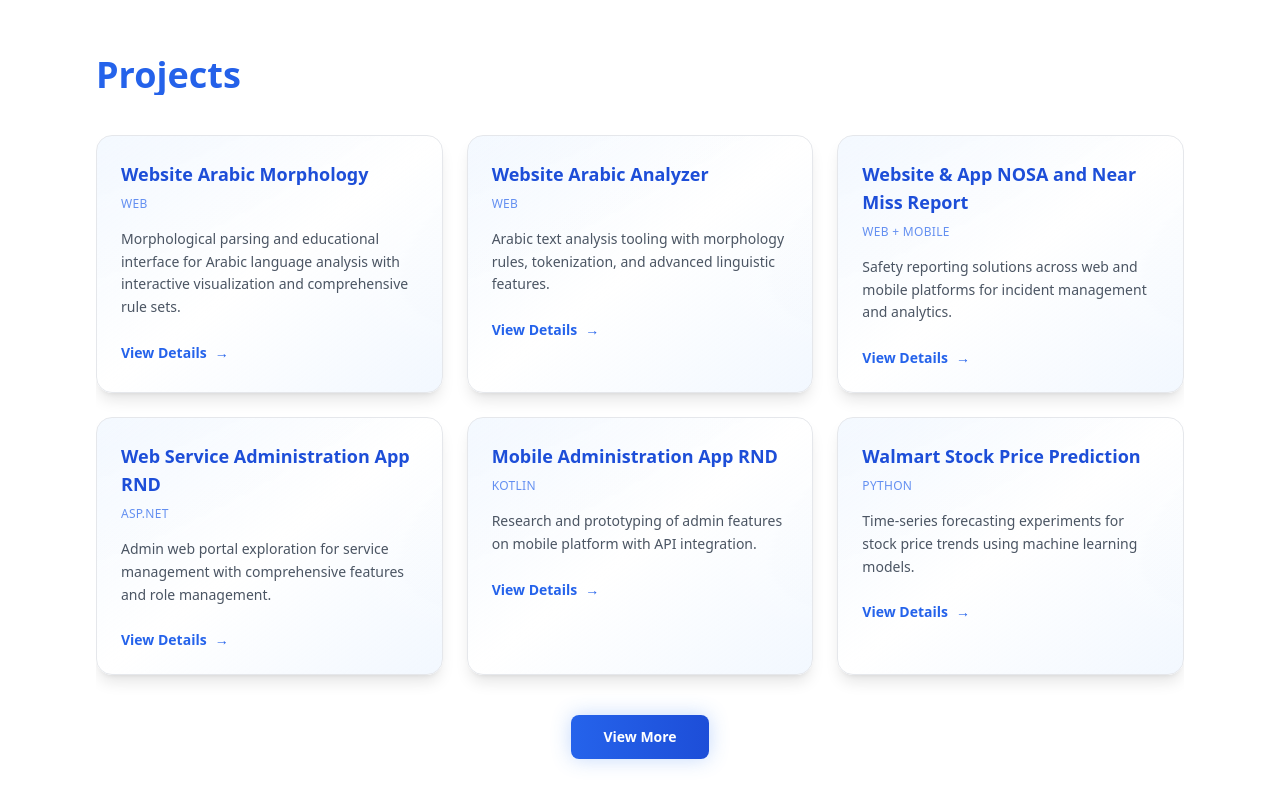
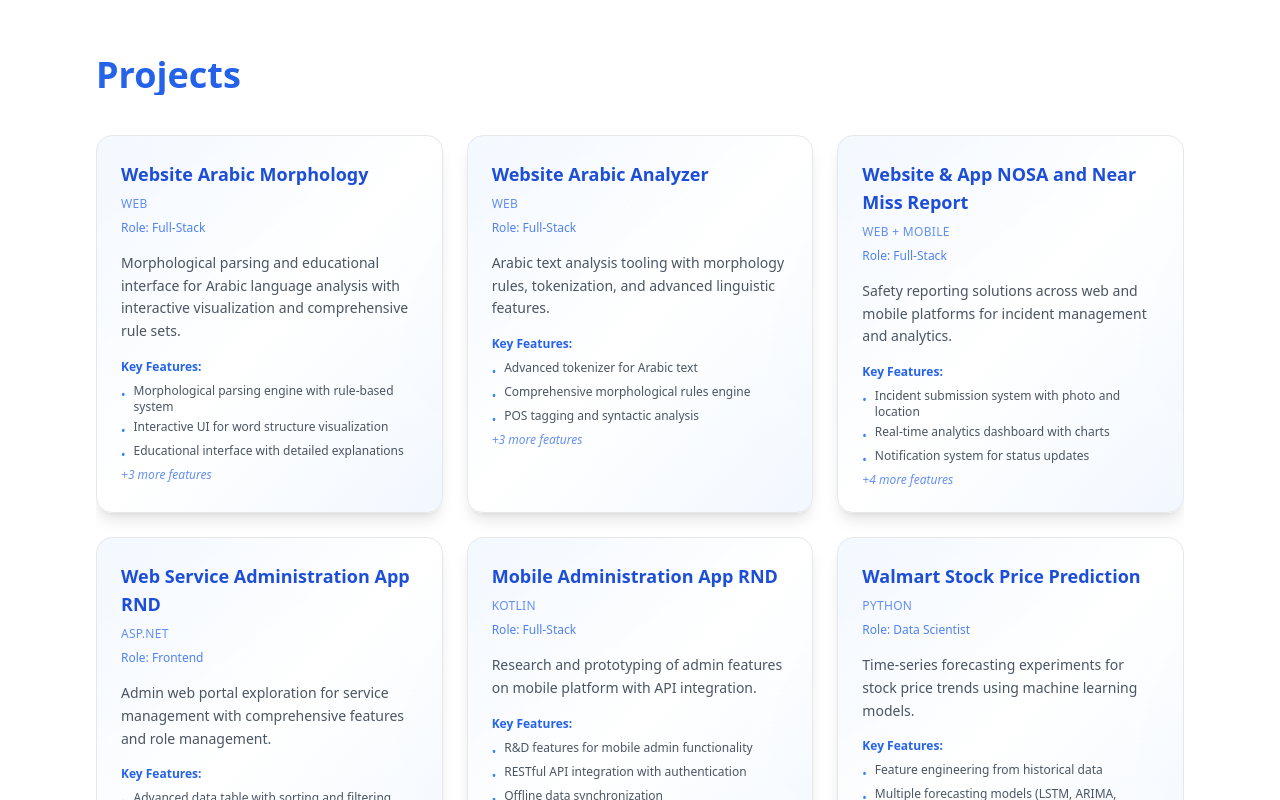
Before and after one commit to ridhogithub1/ridhodev, a React (Vite) app: page / in a window 1280 px wide. Shown: the part 1860-2660 px from the top of the page. Built offline with nearby package versions, Linux system fonts and the light colour scheme.

Commit message:
Remove project modal popup to improve performance - display info directly in cards

```diff
--- a/src/sections/Projects.tsx
+++ b/src/sections/Projects.tsx
@@ -1,15 +1,12 @@
-import { useMemo, useState } from 'react'
+import { useState } from 'react'
 import { motion, AnimatePresence } from 'framer-motion'
-import { allProjects, type Project } from '../data/projects'
-import { ProjectModal } from '../components/ProjectModal'
+import { allProjects } from '../data/projects'
 
 const INITIAL_SHOW_COUNT = 6
 
 export function Projects() {
   const items = allProjects
-  const [selected, setSelected] = useState<Project | null>(null)
   const [showAll, setShowAll] = useState(false)
-  const isOpen = useMemo(() => !!selected, [selected])
 
   const displayedProjects = showAll ? items : items.slice(0, INITIAL_SHOW_COUNT)
   const hasMore = items.length > INITIAL_SHOW_COUNT
@@ -39,7 +36,7 @@ export function Projects() {
               viewport={{ once: false, amount: 0.05, margin: '-100px 0px' }}
               transition={{ delay: Math.min(index * 0.03, 0.2), duration: 0.4, ease: 'easeOut' }}
               whileHover={{ scale: 1.03, y: -8 }}
-              className="group relative rounded-2xl border border-gray-200 dark:border-white/10 bg-gradient-to-br from-blue-50/80 via-white to-blue-50/80 dark:from-blue-900/20 dark:via-blue-800/10 dark:to-blue-900/20 backdrop-blur-sm p-6 shadow-lg dark:shadow-[0_8px_32px_0_rgba(31,38,135,0.37)] overflow-hidden transition-all duration-300 min-h-[200px] opacity-100"
+              className="group relative rounded-2xl border border-gray-200 dark:border-white/10 bg-gradient-to-br from-blue-50/80 via-white to-blue-50/80 dark:from-blue-900/20 dark:via-blue-800/10 dark:to-blue-900/20 backdrop-blur-sm p-6 shadow-lg dark:shadow-[0_8px_32px_0_rgba(31,38,135,0.37)] overflow-hidden transition-all duration-300 opacity-100"
             >
             {/* Glass effect overlay */}
             <div className="absolute inset-0 bg-gradient-to-b from-white/5 to-transparent pointer-events-none"></div>
@@ -47,24 +44,47 @@ export function Projects() {
             <div className="relative z-10">
               <h3 className="text-lg font-bold text-blue-700 dark:text-blue-300 mb-2">{p.title}</h3>
               <p className="mt-1 text-xs uppercase tracking-wide text-blue-600/70 dark:text-blue-400/70 font-medium">{p.stack}</p>
+              {p.role && (
+                <p className="mt-2 text-xs text-blue-600/80 dark:text-blue-400/80 font-medium">Role: {p.role}</p>
+              )}
               <p className="mt-4 text-sm text-gray-600 dark:text-foreground/80 leading-relaxed">{p.description}</p>
-              <div className="mt-6">
-                <motion.button
-                  onClick={() => setSelected(p)}
-                  whileHover={{ scale: 1.05 }}
-                  whileTap={{ scale: 0.95 }}
-                  className="text-sm font-semibold text-blue-600 dark:text-blue-400 hover:text-blue-700 dark:hover:text-blue-300 transition-colors duration-300 flex items-center gap-2 group-hover:gap-3"
-                >
-                  View Details
-                  <motion.span
-                    initial={{ x: 0 }}
-                    whileHover={{ x: 5 }}
-                    transition={{ duration: 0.3 }}
-                  >
-                    →
-                  </motion.span>
-                </motion.button>
-              </div>
+
+              {p.highlights && p.highlights.length > 0 && (
+                <div className="mt-4">
+                  <p className="text-xs font-semibold text-blue-600 dark:text-blue-400 mb-2">Key Features:</p>
+                  <ul className="space-y-1">
+                    {p.highlights.slice(0, 3).map((highlight, idx) => (
+                      <li key={idx} className="text-xs text-gray-600 dark:text-foreground/70 flex items-start gap-2">
+                        <span className="text-blue-500 dark:text-blue-400 mt-1">•</span>
+                        <span>{highlight}</span>
+                      </li>
+                    ))}
+                    {p.highlights.length > 3 && (
+                      <li className="text-xs text-blue-600/70 dark:text-blue-400/70 italic">
+                        +{p.highlights.length - 3} more features
+                      </li>
+                    )}
+                  </ul>
+                </div>
+              )}
+
+              {p.links && p.links.length > 0 && (
+                <div className="mt-4 flex flex-wrap gap-2">
+                  {p.links.map((link) => (
+                    <motion.a
+                      key={link.url}
+                      href={link.url}
+                      target="_blank"
+                      rel="noreferrer"
+                      whileHover={{ scale: 1.05 }}
+                      whileTap={{ scale: 0.95 }}
+                      className="text-xs font-semibold text-blue-600 dark:text-blue-400 hover:text-blue-700 dark:hover:text-blue-300 underline-offset-2 hover:underline transition-colors duration-300"
+                    >
+                      {link.label} →
+                    </motion.a>
+                  ))}
+                </div>
+              )}
             </div>
             </motion.article>
             ))}
@@ -91,7 +111,6 @@ export function Projects() {
         </motion.div>
       )}
 
-      <ProjectModal open={isOpen} project={selected} onClose={() => setSelected(null)} />
     </section>
   )
 }
```
